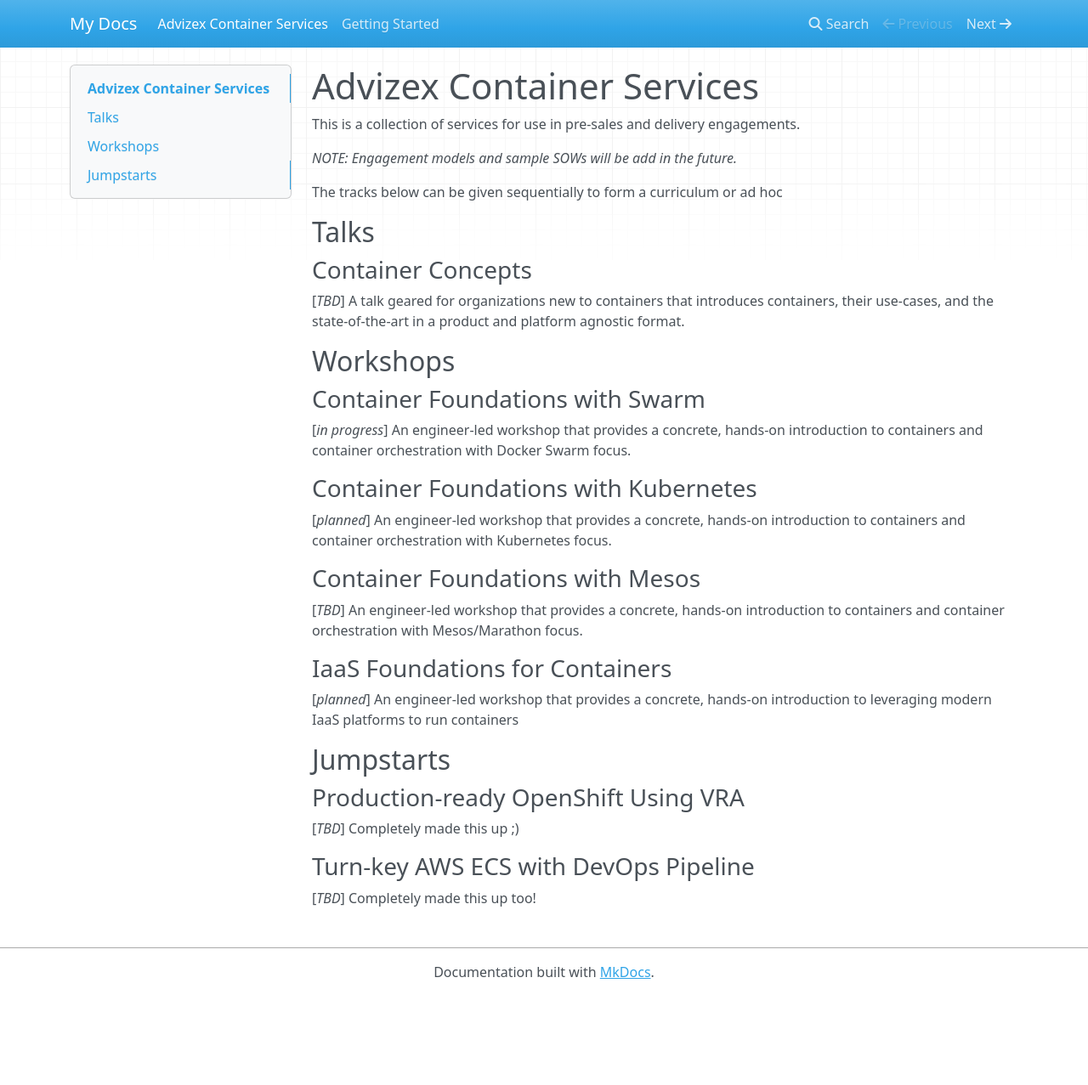
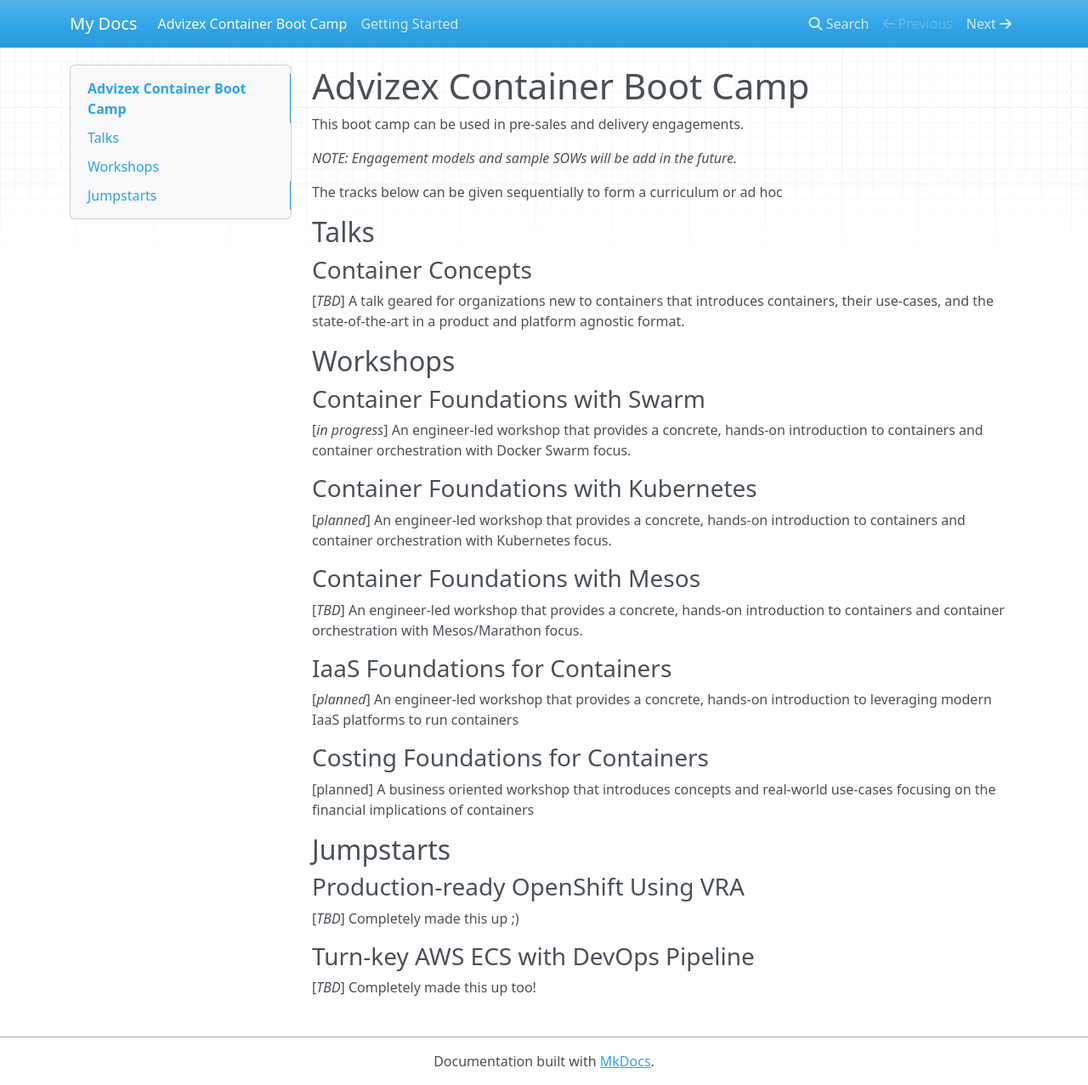
Before and after one commit to advizex/demo, an MkDocs documentation site: the page built from docs/index.md, in a window 1280 px wide and 1277 px high. Shown: the whole window at 85% size. Built offline with MkDocs 1.6.1, drawn with Linux system fonts in a browser that asks for light colours; nearby versions of some CDN libraries.

Commit message:
add costing workshop description

```diff
--- a/docs/index.md
+++ b/docs/index.md
@@ -1,6 +1,6 @@
-# Advizex Container Services
+# Advizex Container Boot Camp
 
-This is a collection of services for use in pre-sales and delivery engagements.
+This boot camp can be used in pre-sales and delivery engagements.
 
 _NOTE: Engagement models and sample SOWs will be add in the future._
 
@@ -30,6 +30,10 @@
 
 [_planned_] An engineer-led workshop that provides a concrete, hands-on introduction to leveraging modern IaaS platforms to run containers
 
+### Costing Foundations for Containers
+
+[planned] A business oriented workshop that introduces concepts and real-world use-cases focusing on the financial implications of containers
+
 ## Jumpstarts
 
 ### Production-ready OpenShift Using VRA
```
